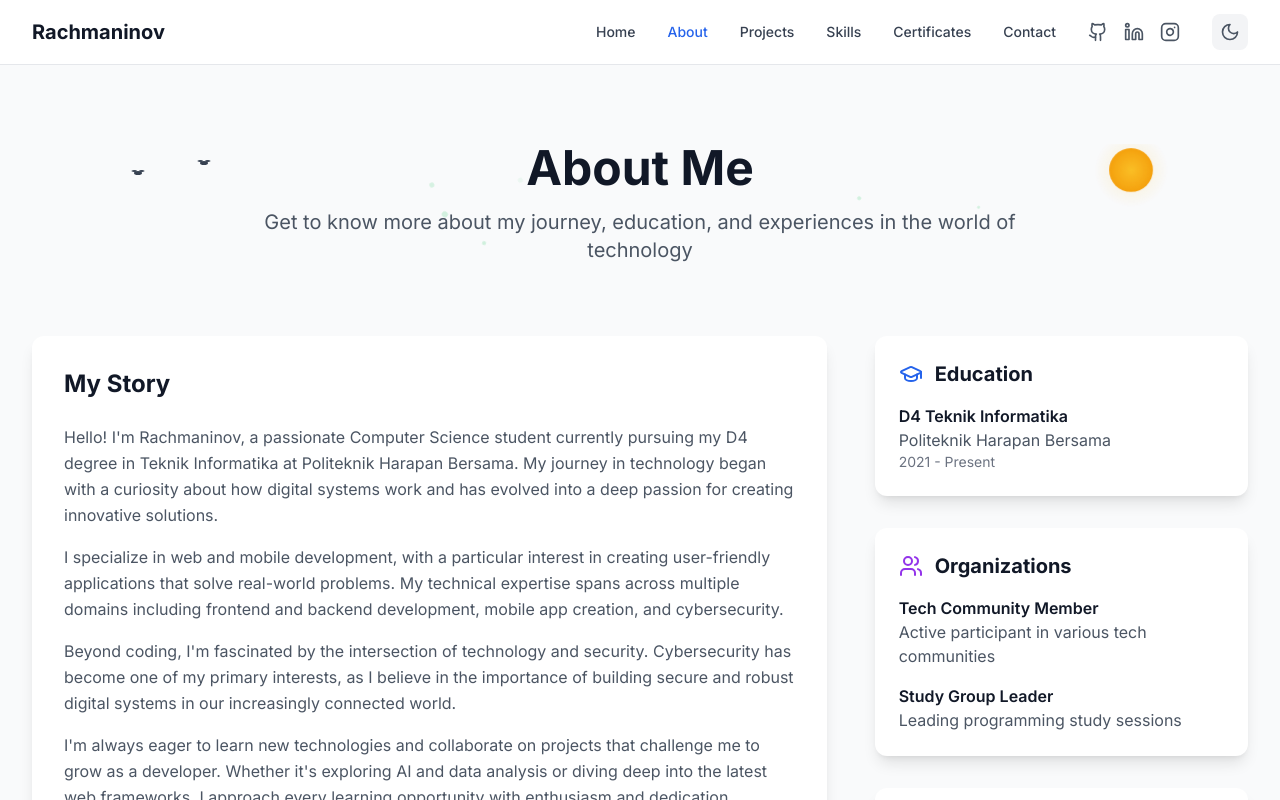
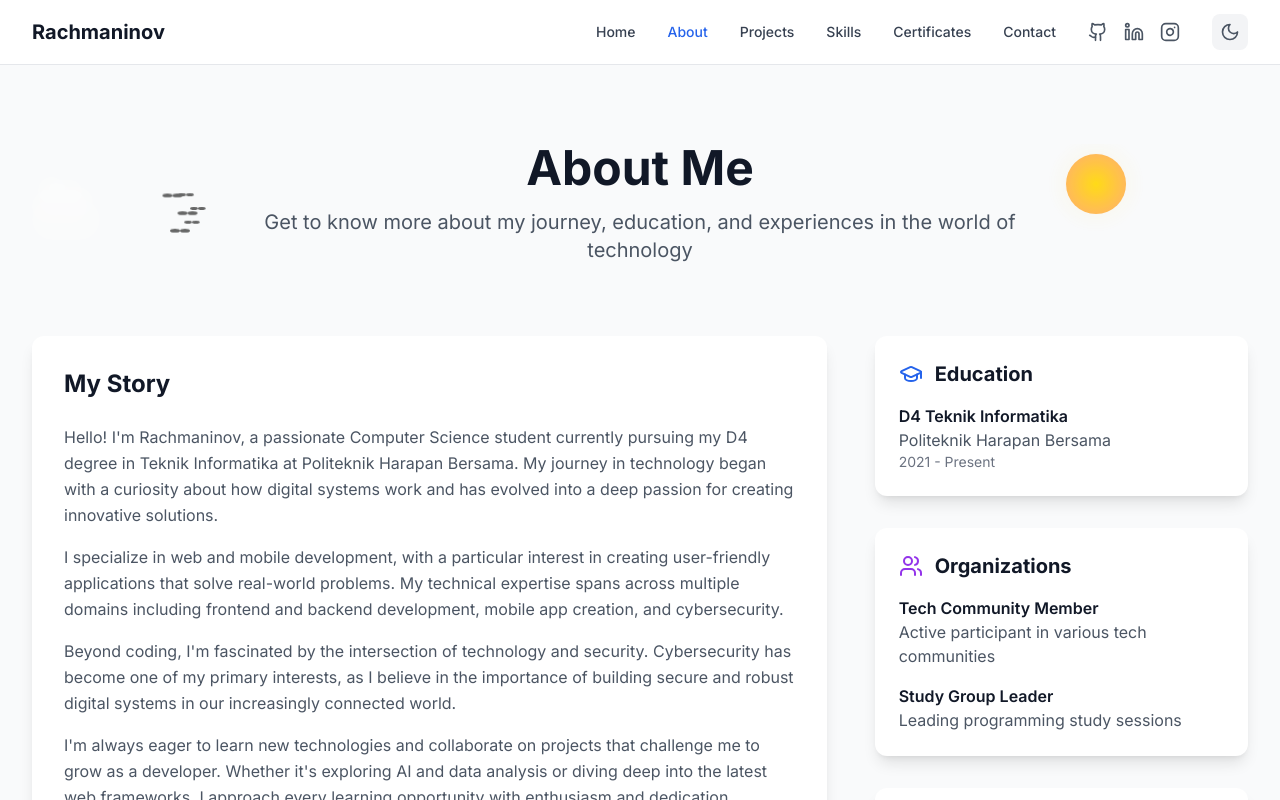
Before and after one commit to Mazkiibo02/hafidzrahmatullah, a React (Vite) app: page /about in a window 1280 px wide. Shown: the top 800 px of the page. Built offline with nearby package versions, Linux system fonts and the light colour scheme.

Commit message:
Refactor: Update decorative animations
Updated the decorative background animations for dark and light modes, replacing orbiting dots with a starfield, meteors, and a satellite in dark mode, and a light sky, clouds, and sun in light mode.

```diff
--- a/src/components/DecorativeAnimations.tsx
+++ b/src/components/DecorativeAnimations.tsx
@@ -39,42 +39,44 @@ const DecorativeAnimations: React.FC<DecorativeAnimationsProps> = ({
     };
   }, []);
 
-  // Generate random positions for stars
+  // Generate realistic starfield
   const generateStars = (count: number) => {
     return Array.from({ length: count }, (_, i) => ({
       id: i,
       left: Math.random() * 100,
       top: Math.random() * 100,
-      animationDelay: Math.random() * 3,
-      size: Math.random() * 2 + 1,
+      animationDelay: Math.random() * 4,
+      size: Math.random() * 1.5 + 0.5,
+      brightness: Math.random() * 0.7 + 0.3,
     }));
   };
 
-  // Generate random positions for birds
+  // Generate clouds for light mode
+  const generateClouds = (count: number) => {
+    return Array.from({ length: count }, (_, i) => ({
+      id: i,
+      top: Math.random() * 40 + 10, // Upper portion of screen
+      animationDelay: Math.random() * 20,
+      animationDuration: Math.random() * 40 + 60, // 60-100 seconds
+      size: Math.random() * 80 + 40, // 40-120px
+      opacity: Math.random() * 0.3 + 0.1, // 0.1-0.4 opacity
+    }));
+  };
+
+  // Generate flying birds
   const generateBirds = (count: number) => {
     return Array.from({ length: count }, (_, i) => ({
       id: i,
-      top: Math.random() * 60 + 10, // Keep birds in upper portion
-      animationDelay: Math.random() * 10,
-      animationDuration: Math.random() * 15 + 20, // 20-35 seconds
+      top: Math.random() * 30 + 15, // Upper portion
+      animationDelay: Math.random() * 15,
+      animationDuration: Math.random() * 20 + 25, // 25-45 seconds
+      size: Math.random() * 0.5 + 0.8, // 0.8-1.3 scale
     }));
   };
 
-  // Generate floating particles for light mode
-  const generateParticles = (count: number) => {
-    return Array.from({ length: count }, (_, i) => ({
-      id: i,
-      left: Math.random() * 100,
-      top: Math.random() * 100,
-      animationDelay: Math.random() * 5,
-      animationDuration: Math.random() * 10 + 8, // 8-18 seconds
-      size: Math.random() * 4 + 2,
-    }));
-  };
-
-  const stars = generateStars(fullBackground ? 50 : 20);
-  const birds = generateBirds(fullBackground ? 4 : 2);
-  const particles = generateParticles(fullBackground ? 15 : 8);
+  const stars = generateStars(fullBackground ? 100 : 40);
+  const clouds = generateClouds(fullBackground ? 6 : 3);
+  const birds = generateBirds(fullBackground ? 5 : 3);
 
   const containerClass = fullBackground
     ? "fixed inset-0 pointer-events-none z-0"
@@ -83,91 +85,103 @@ const DecorativeAnimations: React.FC<DecorativeAnimationsProps> = ({
   return (
     <div className={`${containerClass} ${className}`}>
       {isDarkMode ? (
-        // Dark Mode Animations
+        // Dark Mode - Space Theme
         <>
-          {/* Twinkling Stars */}
+          {/* Realistic Starfield */}
           {stars.map((star) => (
             <div
               key={`star-${star.id}`}
-              className="absolute animate-pulse"
+              className="absolute star-twinkle"
               style={{
                 left: `${star.left}%`,
                 top: `${star.top}%`,
                 animationDelay: `${star.animationDelay}s`,
-                animationDuration: '2s',
+                opacity: star.brightness,
               }}
             >
               <div
-                className="bg-white rounded-full opacity-60"
+                className="bg-white rounded-full"
                 style={{
                   width: `${star.size}px`,
                   height: `${star.size}px`,
+                  boxShadow: `0 0 ${star.size * 2}px rgba(255, 255, 255, ${star.brightness * 0.5})`,
                 }}
               />
             </div>
           ))}
 
-          {/* Satellites */}
-          <div className="satellite-container">
-            <div className="satellite-orbit animate-spin" style={{ animationDuration: '30s' }}>
-              <div className="satellite w-2 h-2 bg-blue-300 rounded-full opacity-70" />
-            </div>
+          {/* Meteors with glowing tails */}
+          <div className="meteor meteor-1">
+            <div className="meteor-head" />
+            <div className="meteor-tail" />
           </div>
-          <div className="satellite-container-2">
-            <div className="satellite-orbit-2 animate-spin" style={{ animationDuration: '45s' }}>
-              <div className="satellite w-1.5 h-1.5 bg-purple-300 rounded-full opacity-60" />
-            </div>
+          <div className="meteor meteor-2">
+            <div className="meteor-head" />
+            <div className="meteor-tail" />
+          </div>
+          <div className="meteor meteor-3">
+            <div className="meteor-head" />
+            <div className="meteor-tail" />
           </div>
 
-          {/* Meteors */}
-          <div className="meteor meteor-1">
-            <div className="meteor-trail" />
-          </div>
-          <div className="meteor meteor-2">
-            <div className="meteor-trail" />
+          {/* Subtle orbiting satellite */}
+          <div className="satellite-orbit-container">
+            <div className="satellite-orbit">
+              <div className="satellite-dot" />
+            </div>
           </div>
         </>
       ) : (
-        // Light Mode Animations
+        // Light Mode - Sky Theme
         <>
+          {/* Floating Clouds */}
+          {clouds.map((cloud) => (
+            <div
+              key={`cloud-${cloud.id}`}
+              className="cloud"
+              style={{
+                top: `${cloud.top}%`,
+                animationDelay: `${cloud.animationDelay}s`,
+                animationDuration: `${cloud.animationDuration}s`,
+                width: `${cloud.size}px`,
+                height: `${cloud.size * 0.6}px`,
+                opacity: cloud.opacity,
+              }}
+            />
+          ))}
+
+          {/* Gentle Sun */}
+          <div className="sun-container">
+            <div className="sun-rays" />
+            <div className="sun-core" />
+          </div>
+
           {/* Flying Birds */}
           {birds.map((bird) => (
             <div
               key={`bird-${bird.id}`}
-              className="bird"
+              className="bird-group"
               style={{
                 top: `${bird.top}%`,
                 animationDelay: `${bird.animationDelay}s`,
                 animationDuration: `${bird.animationDuration}s`,
+                transform: `scale(${bird.size})`,
               }}
             >
-              <div className="bird-body">
+              <div className="bird bird-1">
+                <div className="wing wing-left" />
+                <div className="wing wing-right" />
+              </div>
+              <div className="bird bird-2">
+                <div className="wing wing-left" />
+                <div className="wing wing-right" />
+              </div>
+              <div className="bird bird-3">
                 <div className="wing wing-left" />
                 <div className="wing wing-right" />
               </div>
             </div>
           ))}
-
-          {/* Floating Particles */}
-          {particles.map((particle) => (
-            <div
-              key={`particle-${particle.id}`}
-              className="particle"
-              style={{
-                left: `${particle.left}%`,
-                top: `${particle.top}%`,
-                animationDelay: `${particle.animationDelay}s`,
-                animationDuration: `${particle.animationDuration}s`,
-                width: `${particle.size}px`,
-                height: `${particle.size}px`,
-              }}
-            />
-          ))}
-
-          {/* Sun */}
-          <div className="sun">
-            <div className="sun-glow" />
-          </div>
         </>
       )}
     </div>
--- a/src/index.css
+++ b/src/index.css
@@ -1,3 +1,4 @@
+
 @tailwind base;
 @tailwind components;
 @tailwind utilities;
@@ -110,240 +111,254 @@
   }
 }
 
-/* Animation for pulsing effect */
-@keyframes pulse-soft {
-  0%, 100% {
-    opacity: 0.6;
-  }
-  50% {
-    opacity: 1;
-  }
+/* ===== DARK MODE ANIMATIONS ===== */
+
+/* Realistic Star Twinkling */
+.star-twinkle {
+  animation: star-twinkle 3s ease-in-out infinite;
 }
 
-/* Animation for floating particles */
-@keyframes float-slow {
-  0% {
-    transform: translateY(0) translateX(0);
-  }
-  50% {
-    transform: translateY(-10px) translateX(5px);
-  }
-  100% {
-    transform: translateY(0) translateX(0);
-  }
+@keyframes star-twinkle {
+  0%, 100% { opacity: 0.3; transform: scale(0.8); }
+  25% { opacity: 1; transform: scale(1); }
+  50% { opacity: 0.6; transform: scale(0.9); }
+  75% { opacity: 1; transform: scale(1.1); }
 }
 
-/* Animation for twinkling stars */
-@keyframes twinkle {
-  0%, 100% {
-    opacity: 0.1;
-    transform: scale(0.8);
-  }
-  50% {
-    opacity: 1;
-    transform: scale(1);
-  }
-}
-
-/* Animation for floating birds */
-@keyframes fly-wave {
-  0% {
-    transform: translateY(0);
-  }
-  50% {
-    transform: translateY(-15px);
-  }
-  100% {
-    transform: translateY(0);
-  }
-}
-
-/* Animation for gentle wind effect */
-@keyframes wind-sway {
-  0%, 100% {
-    transform: rotate(-2deg);
-  }
-  50% {
-    transform: rotate(2deg);
-  }
-}
-
-/* Dark Mode Animation Styles */
-.satellite-container {
-  position: absolute;
-  top: 20%;
-  right: 15%;
-  width: 100px;
-  height: 100px;
-}
-
-.satellite-container-2 {
-  position: absolute;
-  top: 60%;
-  left: 10%;
-  width: 80px;
-  height: 80px;
-}
-
-.satellite-orbit {
-  position: relative;
-  width: 100%;
-  height: 100%;
-  border: 1px solid rgba(255, 255, 255, 0.1);
-  border-radius: 50%;
-}
-
-.satellite-orbit-2 {
-  position: relative;
-  width: 100%;
-  height: 100%;
-  border: 1px solid rgba(255, 255, 255, 0.08);
-  border-radius: 50%;
-}
-
-.satellite {
-  position: absolute;
-  top: -1px;
-  left: 50%;
-  transform: translateX(-50%);
-}
-
+/* Meteors with Glowing Tails */
 .meteor {
   position: absolute;
-  width: 2px;
-  height: 2px;
-  background: #fff;
-  border-radius: 50%;
   opacity: 0;
+  pointer-events: none;
 }
 
 .meteor-1 {
   top: 10%;
   right: 20%;
-  animation: meteor-fall 8s infinite;
+  animation: meteor-fall-1 12s infinite;
   animation-delay: 2s;
 }
 
 .meteor-2 {
-  top: 30%;
+  top: 25%;
   right: 60%;
-  animation: meteor-fall 12s infinite;
-  animation-delay: 7s;
+  animation: meteor-fall-2 15s infinite;
+  animation-delay: 8s;
 }
 
-.meteor-trail {
+.meteor-3 {
+  top: 5%;
+  right: 80%;
+  animation: meteor-fall-3 18s infinite;
+  animation-delay: 14s;
+}
+
+.meteor-head {
+  width: 3px;
+  height: 3px;
+  background: #fff;
+  border-radius: 50%;
+  position: relative;
+  box-shadow: 0 0 6px #fff, 0 0 12px #add8e6;
+}
+
+.meteor-tail {
   position: absolute;
-  top: 0;
-  left: 0;
-  width: 50px;
+  top: 1px;
+  left: 1px;
+  width: 80px;
   height: 1px;
-  background: linear-gradient(90deg, rgba(255,255,255,0.8) 0%, transparent 100%);
-  transform: rotate(45deg);
+  background: linear-gradient(90deg, rgba(255,255,255,0.8) 0%, rgba(173,216,230,0.4) 50%, transparent 100%);
+  transform: rotate(135deg);
   transform-origin: 0 0;
 }
 
-@keyframes meteor-fall {
-  0% { opacity: 0; transform: translate(0, 0); }
-  10% { opacity: 1; }
-  90% { opacity: 1; }
-  100% { opacity: 0; transform: translate(-200px, 200px); }
+@keyframes meteor-fall-1 {
+  0% { opacity: 0; transform: translateX(0) translateY(0); }
+  5% { opacity: 1; }
+  15% { opacity: 1; }
+  20% { opacity: 0; transform: translateX(-300px) translateY(300px); }
+  100% { opacity: 0; transform: translateX(-300px) translateY(300px); }
 }
 
-/* Light Mode Animation Styles */
-.bird {
-  position: absolute;
-  left: -20px;
-  animation: fly-across linear infinite;
+@keyframes meteor-fall-2 {
+  0% { opacity: 0; transform: translateX(0) translateY(0); }
+  8% { opacity: 1; }
+  18% { opacity: 1; }
+  25% { opacity: 0; transform: translateX(-250px) translateY(250px); }
+  100% { opacity: 0; transform: translateX(-250px) translateY(250px); }
 }
 
-.bird-body {
+@keyframes meteor-fall-3 {
+  0% { opacity: 0; transform: translateX(0) translateY(0); }
+  6% { opacity: 1; }
+  16% { opacity: 1; }
+  22% { opacity: 0; transform: translateX(-200px) translateY(200px); }
+  100% { opacity: 0; transform: translateX(-200px) translateY(200px); }
+}
+
+/* Subtle Satellite Orbit */
+.satellite-orbit-container {
+  position: absolute;
+  top: 15%;
+  right: 25%;
+  width: 120px;
+  height: 120px;
+}
+
+.satellite-orbit {
+  width: 100%;
+  height: 100%;
+  border: 1px solid rgba(255, 255, 255, 0.1);
+  border-radius: 50%;
+  position: relative;
+  animation: satellite-orbit 45s linear infinite;
+}
+
+.satellite-dot {
+  position: absolute;
+  top: -2px;
+  left: 50%;
+  transform: translateX(-50%);
+  width: 4px;
+  height: 4px;
+  background: #87ceeb;
+  border-radius: 50%;
+  box-shadow: 0 0 4px #87ceeb;
+}
+
+@keyframes satellite-orbit {
+  from { transform: rotate(0deg); }
+  to { transform: rotate(360deg); }
+}
+
+/* ===== LIGHT MODE ANIMATIONS ===== */
+
+/* Floating Clouds */
+.cloud {
+  position: absolute;
+  background: rgba(255, 255, 255, 0.8);
+  border-radius: 50px;
+  animation: cloud-float linear infinite;
+}
+
+.cloud::before {
+  content: '';
+  position: absolute;
+  background: rgba(255, 255, 255, 0.8);
+  width: 50%;
+  height: 80%;
+  border-radius: 50px;
+  top: -40%;
+  left: 10%;
+}
+
+.cloud::after {
+  content: '';
+  position: absolute;
+  background: rgba(255, 255, 255, 0.8);
+  width: 60%;
+  height: 70%;
+  border-radius: 50px;
+  top: -30%;
+  right: 10%;
+}
+
+@keyframes cloud-float {
+  from { transform: translateX(-100px); }
+  to { transform: translateX(calc(100vw + 100px)); }
+}
+
+/* Gentle Sun */
+.sun-container {
+  position: absolute;
+  top: 8%;
+  right: 10%;
+  width: 60px;
+  height: 60px;
+}
+
+.sun-core {
+  width: 100%;
+  height: 100%;
+  background: radial-gradient(circle, #ffd700 0%, #ffb347 70%);
+  border-radius: 50%;
+  animation: sun-glow 6s ease-in-out infinite;
+}
+
+.sun-rays {
+  position: absolute;
+  top: -15px;
+  left: -15px;
+  right: -15px;
+  bottom: -15px;
+  background: radial-gradient(circle, rgba(255, 215, 0, 0.2) 0%, transparent 70%);
+  border-radius: 50%;
+  animation: sun-rays-pulse 8s ease-in-out infinite;
+}
+
+@keyframes sun-glow {
+  0%, 100% { transform: scale(1); opacity: 0.9; }
+  50% { transform: scale(1.05); opacity: 1; }
+}
+
+@keyframes sun-rays-pulse {
+  0%, 100% { transform: scale(1); opacity: 0.3; }
+  50% { transform: scale(1.2); opacity: 0.5; }
+}
+
+/* Flying Birds */
+.bird-group {
+  position: absolute;
+  left: -60px;
+  animation: bird-fly linear infinite;
+}
+
+.bird {
   position: relative;
   width: 8px;
-  height: 4px;
-  background: #374151;
-  border-radius: 50%;
+  height: 6px;
+  margin: 8px 0;
+}
+
+.bird-2 {
+  margin-left: 12px;
+  animation-delay: 0.3s;
+}
+
+.bird-3 {
+  margin-left: 6px;
+  margin-top: 4px;
+  animation-delay: 0.6s;
 }
 
 .wing {
   position: absolute;
-  width: 6px;
-  height: 2px;
-  background: #374151;
+  width: 8px;
+  height: 3px;
+  background: #666;
   border-radius: 50%;
-  animation: flap 0.5s ease-in-out infinite alternate;
+  animation: wing-flap 0.8s ease-in-out infinite;
 }
 
 .wing-left {
-  top: -1px;
-  left: -3px;
+  top: 0;
+  left: -4px;
   transform-origin: right center;
 }
 
 .wing-right {
-  top: -1px;
-  right: -3px;
+  top: 0;
+  right: -4px;
   transform-origin: left center;
 }
 
-@keyframes fly-across {
-  0% { left: -20px; }
-  100% { left: calc(100% + 20px); }
+@keyframes bird-fly {
+  from { left: -60px; }
+  to { left: calc(100vw + 60px); }
 }
 
-@keyframes flap {
-  0% { transform: rotateY(0deg); }
-  100% { transform: rotateY(45deg); }
+@keyframes wing-flap {
+  0%, 100% { transform: rotateY(0deg) rotateX(0deg); }
+  50% { transform: rotateY(45deg) rotateX(15deg); }
 }
-
-.particle {
-  position: absolute;
-  background: rgba(34, 197, 94, 0.3);
-  border-radius: 50%;
-  animation: float-particle linear infinite;
-}
-
-@keyframes float-particle {
-  0% {
-    transform: translateY(0) rotate(0deg);
-    opacity: 0.7;
-  }
-  50% {
-    opacity: 0.3;
-  }
-  100% {
-    transform: translateY(-100px) rotate(360deg);
-    opacity: 0;
-  }
-}
-
-.sun {
-  position: absolute;
-  top: 5%;
-  right: 8%;
-  width: 40px;
-  height: 40px;
-  background: radial-gradient(circle, #fbbf24 0%, #f59e0b 70%);
-  border-radius: 50%;
-  animation: sun-pulse 4s ease-in-out infinite;
-}
-
-.sun-glow {
-  position: absolute;
-  top: -10px;
-  left: -10px;
-  right: -10px;
-  bottom: -10px;
-  background: radial-gradient(circle, rgba(251, 191, 36, 0.3) 0%, transparent 70%);
-  border-radius: 50%;
-  animation: glow-pulse 4s ease-in-out infinite;
-}
-
-@keyframes sun-pulse {
-  0%, 100% { transform: scale(1); opacity: 0.8; }
-  50% { transform: scale(1.1); opacity: 1; }
-}
-
-@keyframes glow-pulse {
-  0%, 100% { transform: scale(1); opacity: 0.4; }
-  50% { transform: scale(1.2); opacity: 0.6; }
-}
```
